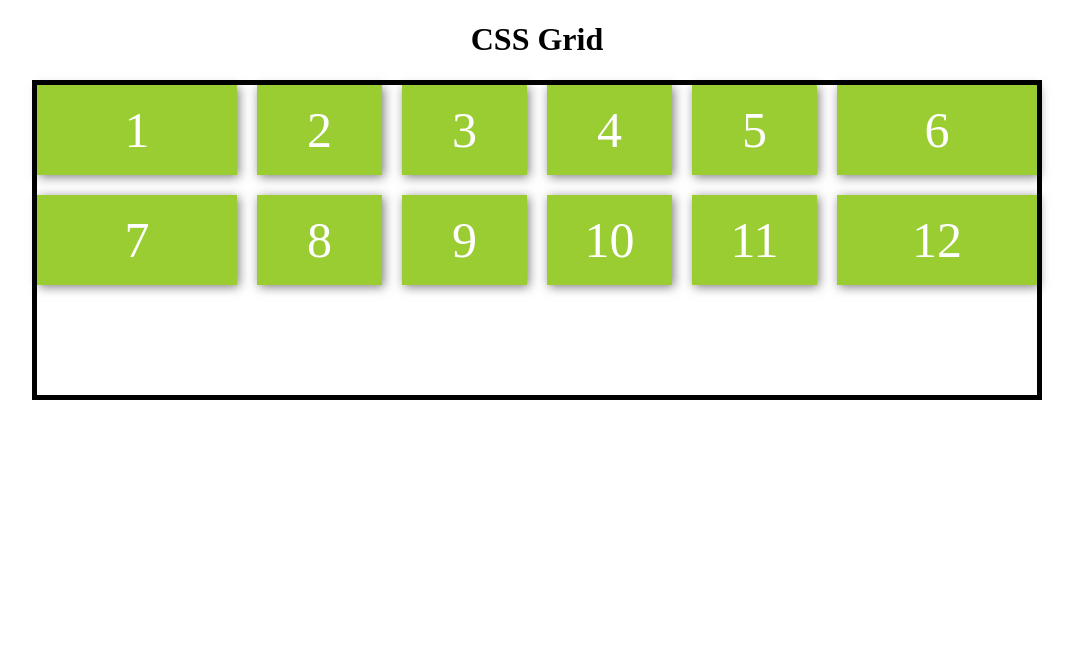
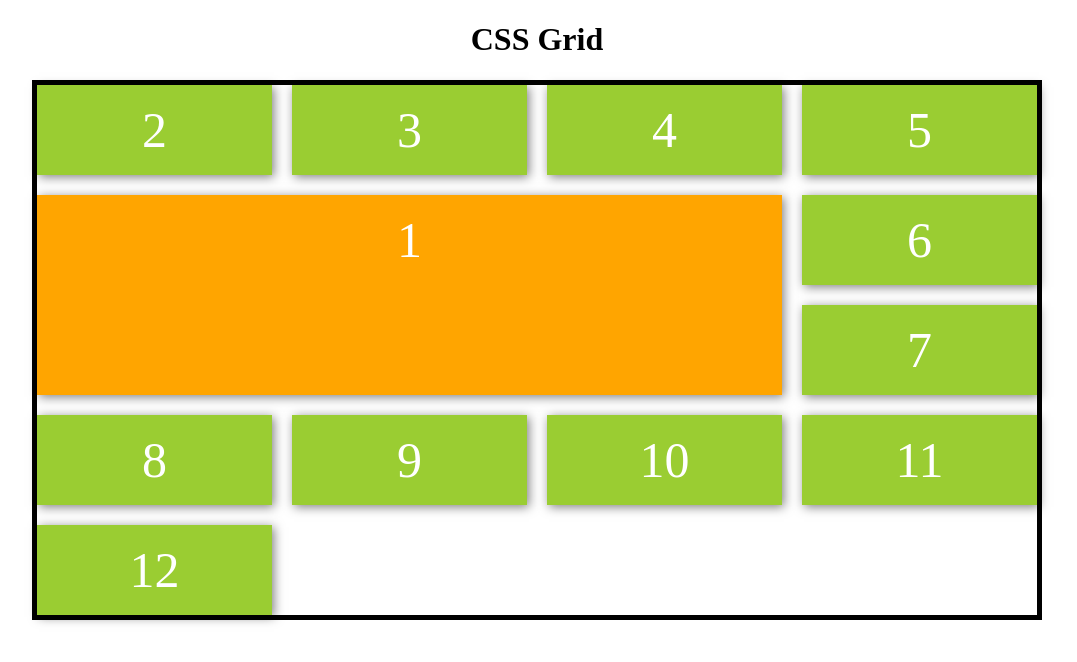
Before and after one commit to jcdiazz/CSS-Grid, a plain HTML site: page index.html in a window 1280 px wide. Shown: the whole page, without its empty margins (103-1180 px from the left). Drawn offline with Linux system fonts and the light colour scheme.

Commit message:
Trabajando con posicionamiento

```diff
--- a/grid.css
+++ b/grid.css
@@ -40,9 +40,49 @@
     grid-template-rows: minmax(100px, auto) 400px;
 } */
 
-.contenedor {
+/* .contenedor {
     display: grid;
     gap: 20px;
     grid-template-columns: 200px repeat(4, 1fr) 200px;
     grid-template-rows: repeat(3, 1fr);
+} */
+
+.contenedor {
+    display: grid;
+    gap: 20px;
+    grid-template-columns: repeat(4, 1fr);
+    grid-template-rows: repeat(4, 1fr);
 }
+
+/* Posicionamiento: Primera forma */
+/* .contenedor .item {
+    background-color: orange;
+    grid-column-start: 1;
+    grid-column-end: 4;
+    grid-row-start: 2;
+    grid-row-end: 4;
+} */
+
+/* Posicionamiento: Segunda forma */
+/* .contenedor .item {
+    background-color: orange;
+    grid-column: 1/4;
+    grid-row: 2/4;
+} */
+
+/* Posicionamiento: Tercera forma
+Parametro 1: grid-row-start
+Parametro 2: grid-column-start
+Parametro 3: grid-row-end
+Parametro 4: grid-column-end*/
+/* .contenedor .item {
+    background-color: orange;
+    grid-area: 2/1/4/4;
+} */
+
+/* Span */
+.contenedor .item {
+    background-color: orange;
+    grid-column: 1 / span 3;
+    grid-row: 2 / span 2;
+}
--- a/index.html
+++ b/index.html
@@ -12,7 +12,7 @@
         <h1>CSS Grid</h1>
     </div>
     <div class="contenedor">
-        <div>1</div>
+        <div class="item">1</div>
         <div>2</div>
         <div>3</div>
         <div>4</div>
```
